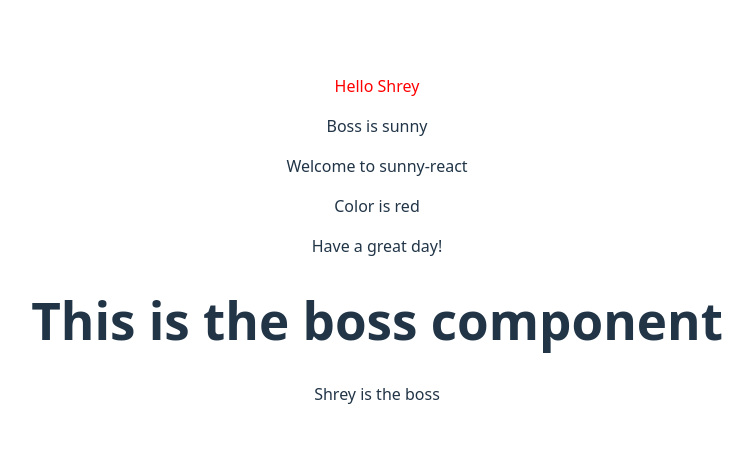
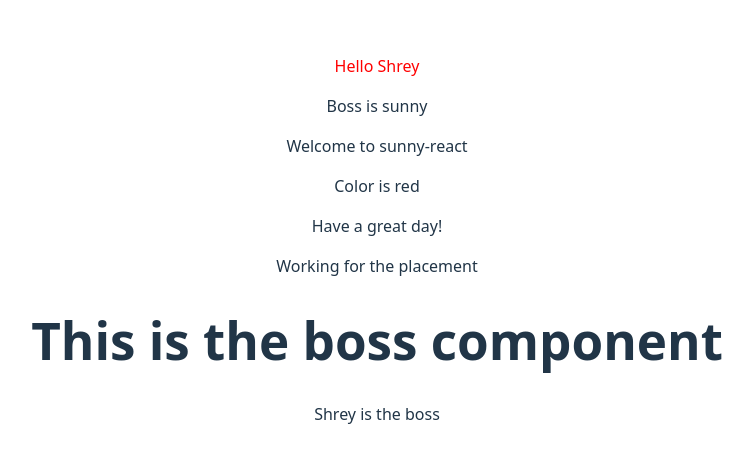
Before and after one commit to Sethiashrey/React-Learning, a React (Vite) app: page / in a window 1280 px wide. Shown: the part 160-622 px from the top of the page, without its empty margins (263-1016 px from the left). Built offline with nearby package versions, Linux system fonts and the light colour scheme.

Commit message:
Add paragraph

```diff
--- a/src/Hello.jsx
+++ b/src/Hello.jsx
@@ -7,6 +7,7 @@ function Hello({name11,color}){
           <p>Welcome to sunny-react</p>
           <p>Color is {color}</p>
           <p>Have a great day!</p>
+          <p>Working for the placement</p>
         </>
     )
 }
```
